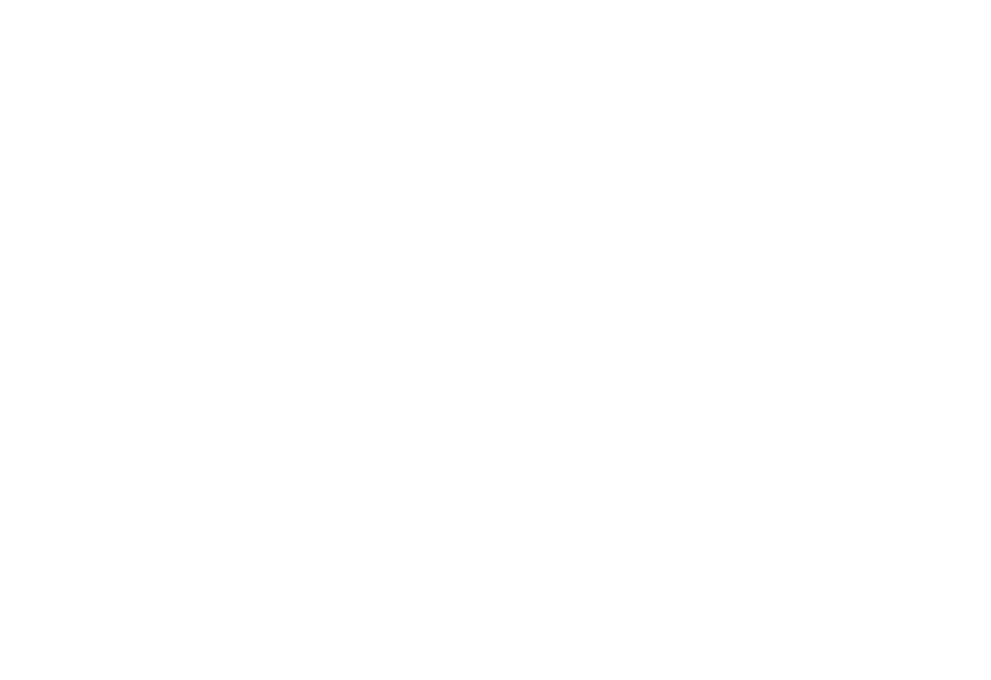
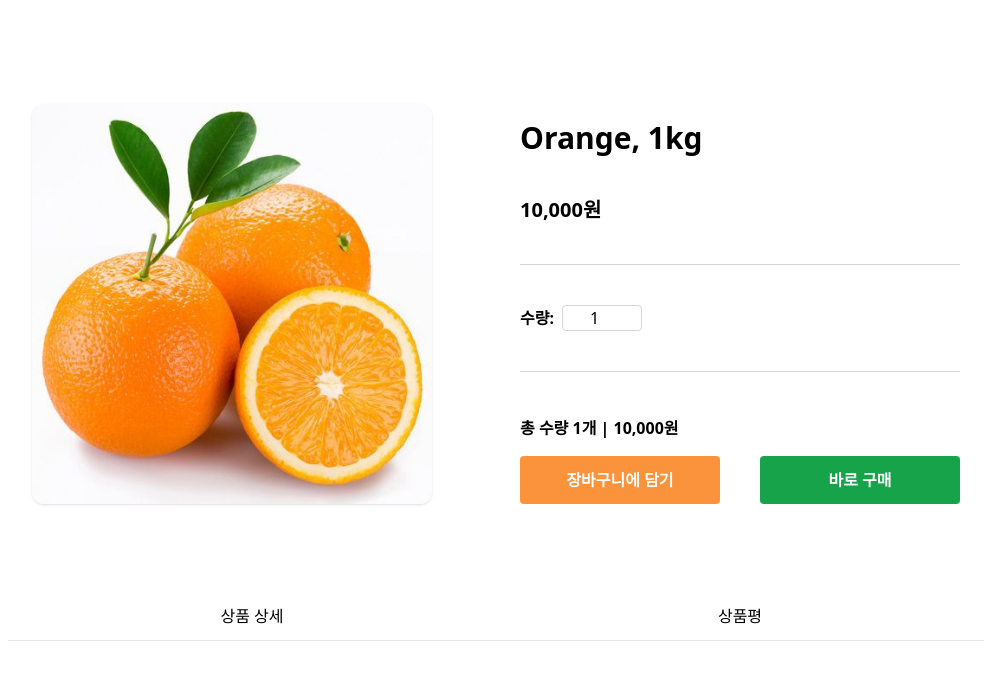
Before and after one commit to hyebinJeong/EYL_Frontend, a Vue app: page /products/1 in a window 1280 px wide. Shown: the top 680 px of the page, without its empty margins (144-1135 px from the left). Built offline with nearby package versions, Linux system fonts and the light colour scheme.

Commit message:
feat(product-detail): 상품 요약/탭 UI 구현 및 테스트 이미지 추가

```diff
--- a/src/App.vue
+++ b/src/App.vue
@@ -1,7 +1,9 @@
 <script setup></script>
 
 <template>
-  <div class="App"></div>
+  <div class="App">
+    <RouterView />
+  </div>
 </template>
 
 <style scoped>
--- a/src/components/ProductDetail/ProductSummary.vue
+++ b/src/components/ProductDetail/ProductSummary.vue
@@ -21,7 +21,7 @@
       price: 10000,
       imageUrl: '/images/orange.jpg',
     };
-    product.value = response.data;
+    // product.value = response.data;
   } catch (error) {
     console.error('상품 정보 불러오는 것을 실패했습니다.', error);
   }
@@ -29,45 +29,69 @@
 </script>
 
 <template>
+  <div
+    class="grid grid-cols-1 md:grid-cols-2 gap-12 max-w-5xl mx-auto py-16 px-6 items-start"
+  >
     <!-- 상품 정보가 있을 때만 보여줌 -->
-  <div v-if="product" class="product-summary grid grid-cols-2 gap-6">
-    <!-- 왼쪽 : 이미지 -->
-    <div>
+    <template v-if="product">
+      <!-- 왼쪽: 이미지 -->
+      <div class="w-full max-w-[400px] aspect-square mx-auto md:mx-0">
         <img
           :src="product.imageUrl"
           :alt="product.name"
-        class="rounded-xl w-full object-cover"
+          class="w-full h-full object-cover rounded-xl shadow"
         />
       </div>
 
-    <!-- 오른쪽 : 상품 정보 -->
-    <div class="space-y-4">
-      <h2 class="text-2xl font-bold">{{ product.name }}</h2>
-      <p class="text-lg font-semibold">
+      <!-- 오른쪽: 상품 정보 -->
+      <div class="flex flex-col justify-between gap-8 min-h-[400px]">
+        <!-- 위쪽: 상품 이름, 가격, 수량 -->
+        <div class="space-y-10 mt-4">
+          <h2 class="text-3xl font-bold">{{ product.name }}, 1kg</h2>
+          <p class="text-xl font-semibold">
             {{ product.price.toLocaleString() }}원
           </p>
-
-      <div>
-        <label class="mr-2">수량:</label>
+          <hr class="border-t border-gray-300" />
+          <div class="flex items-center gap-2">
+            <label class="font-semibold">수량:</label>
             <input
               type="number"
               min="1"
               max="99"
-          class="border rounded w-16 text-center"
               v-model.number="quantity"
+              class="border border-gray-300 rounded w-20 text-center"
             />
           </div>
+          <hr class="border-t border-gray-300" />
+        </div>
 
+        <!-- 아래쪽: 총 수량, 버튼 -->
+        <div class="space-y-4">
+          <p class="text-500 font-semibold">
+            총 수량 {{ quantity }}개 |
+            {{ (quantity * product.price).toLocaleString() }}원
+          </p>
+          <div class="flex gap-10">
             <button
-        class="bg-green-500 hover:bg-green-600 text-white px-4 py-2 rounded"
+              class="w-1/2 bg-orange-400 text-white px-8 py-3 rounded font-semibold hover:bg-orange-500 transition"
             >
               장바구니에 담기
             </button>
+            <button
+              class="w-1/2 bg-green-600 text-white px-8 py-3 rounded font-semibold hover:bg-green-700 transition"
+            >
+              바로 구매
+            </button>
           </div>
         </div>
+      </div>
+    </template>
 
     <!-- 데이터 없을 때 로딩 메시지 -->
-  <div v-else class="text-gray-500">상품 정보를 불러오는 중입니다.</div>
+    <template v-else>
+      <div class="text-gray-500">상품 정보를 불러오는 중입니다.</div>
+    </template>
+  </div>
 </template>
 
 <style scoped>
--- a/src/components/ProductDetail/ProductTabs.vue
+++ b/src/components/ProductDetail/ProductTabs.vue
@@ -1,10 +1,55 @@
-<script setup></script>
+<script setup>
+import { defineProps, defineEmits } from 'vue';
+
+// 부모로부터 현재 선택된 탭을 props로 받아옴
+// description 또는 review
+const props = defineProps({
+  selectedTab: {
+    type: String,
+    required: true,
+  },
+});
+
+// 자식에서 부모로 탭 변경 이벤트 발생시킴
+const emit = defineEmits(['tabChange']);
+
+// 탭 클릭 시, 선택된 탭 이름을 부모에게 전달
+const changeTab = tabName => {
+  emit('tabChange', tabName);
+};
+</script>
 
 <template>
-  <div class="ProductTabs"></div>
+  <!-- 탭 전체 컨테이너 -->
+  <div class="ProductTabs flex border-b">
+    <!-- 상세 설명 탭 버튼 -->
+    <button
+      :class="[
+        'flex-1 px-4 py-3 text-center transition',
+        selectedTab === 'description'
+          ? 'border-b-2 border-black font-bold text-black'
+          : 'text-500',
+      ]"
+      @click="changeTab('description')"
+    >
+      상품 상세
+    </button>
+    <!-- 상품평 탭 버튼 -->
+    <button
+      :class="[
+        'flex-1 px-4 py-3 text-center transition',
+        selectedTab === 'review'
+          ? 'border-b-2 border-black font-bold text-black'
+          : 'text-500',
+      ]"
+      @click="changeTab('review')"
+    >
+      상품평
+    </button>
+  </div>
 </template>
 
 <style scoped>
-.ProductTabs {
-}
+/* .ProductTabs {
+} */
 </style>
--- a/src/views/ProductDetailPage.vue
+++ b/src/views/ProductDetailPage.vue
@@ -15,9 +15,6 @@
 
 <template>
   <div class="ProductDetailPage py-10 px-6 max-w-5xl mx-auto">
-    <!-- 테스트 코드 -->
-    <h1>ProductDetailpage 작동</h1>
-
     <!-- 자식 컴포넌트(ProductDetail.vue)에 productId를 props로 전달 -->
     <ProductDetail :product-id="productId" />
   </div>
```
Also changed, not shown: public/images/orange.jpg (added). Lines whose indentation alone changed are shown as unchanged.
